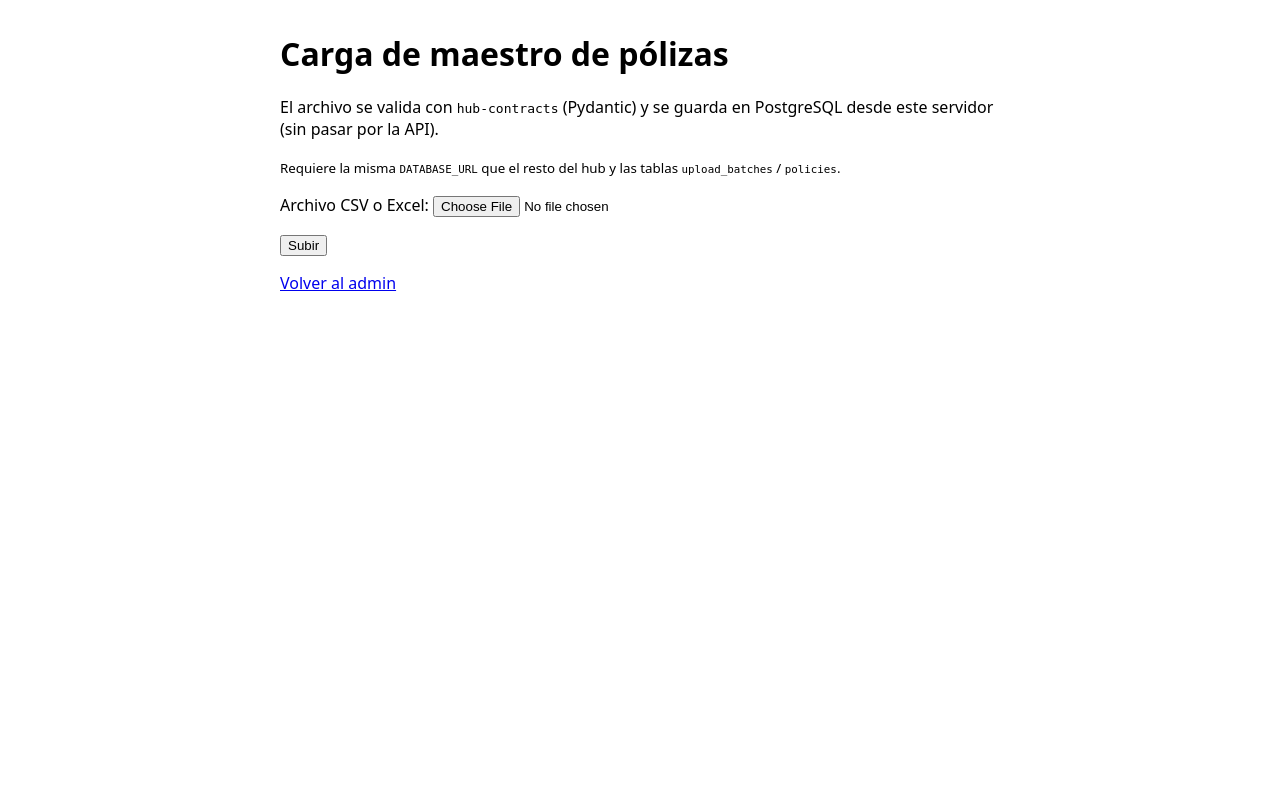
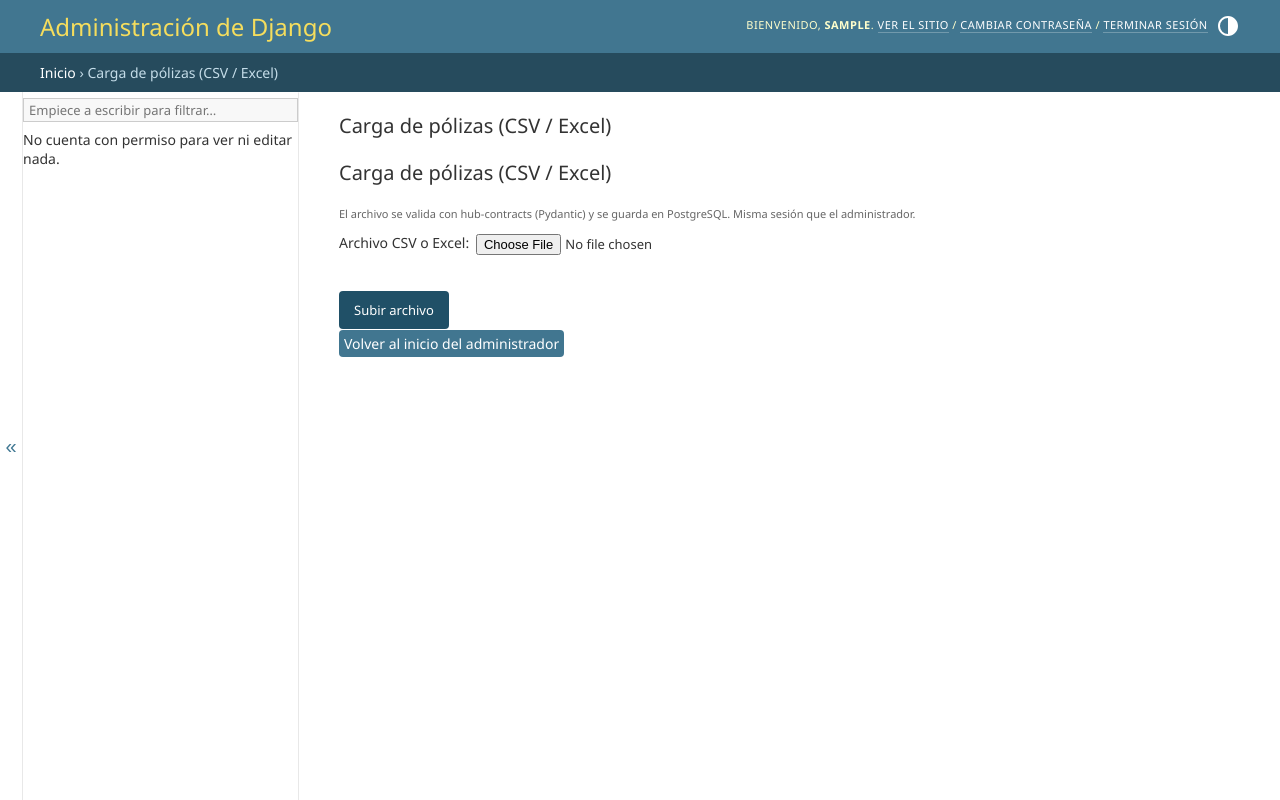
Before and after one commit to angelucv/insurance-intelligence-hub, a Django app: page /admin/upload-policies/ in a window 1280 px wide. Run offline with Django 5.2, Linux system fonts and the light colour scheme; the visitor is signed in with stand-in values (Sample User, id 1).

Commit message:
Admin: prioridad de plantillas DIRS + carga integrada en base_site
- TEMPLATES DIRS para que el botón del índice reemplace al admin empaquetado
- Vista de carga con each_context y plantilla admin/upload_policies.html
- Elimina HTML suelto que rompía el aspecto del portal Admin

Made-with: Cursor

```diff
--- a/backend-ingest/config/settings.py
+++ b/backend-ingest/config/settings.py
@@ -59,7 +59,8 @@ ROOT_URLCONF = "config.urls"
 TEMPLATES = [
     {
         "BACKEND": "django.template.backends.django.DjangoTemplates",
-        "DIRS": [],
+        # Primero: sobrescribe plantillas del admin empaquetado (p. ej. admin/index.html).
+        "DIRS": [BASE_DIR / "templates"],
         "APP_DIRS": True,
         "OPTIONS": {
             "context_processors": [
--- a/backend-ingest/core/templates/core/upload_policies.html
+++ /dev/null
@@ -1,29 +0,0 @@
-<!DOCTYPE html>
-<html lang="es">
-<head>
-  <meta charset="utf-8" />
-  <title>Carga de pólizas</title>
-  <style>
-    body { font-family: system-ui, sans-serif; max-width: 720px; margin: 2rem auto; }
-    pre { background: #f4f4f4; padding: 1rem; overflow: auto; }
-  </style>
-</head>
-<body>
-  <h1>Carga de maestro de pólizas</h1>
-  <p>El archivo se valida con <code>hub-contracts</code> (Pydantic) y se guarda en PostgreSQL desde este servidor (sin pasar por la API).</p>
-  <p><small>Requiere la misma <code>DATABASE_URL</code> que el resto del hub y las tablas <code>upload_batches</code> / <code>policies</code>.</small></p>
-  <form method="post" enctype="multipart/form-data">
-    {% csrf_token %}
-    {{ form.as_p }}
-    <button type="submit">Subir</button>
-  </form>
-  {% if error %}
-    <p style="color: crimson;"><strong>Error:</strong> {{ error }}</p>
-  {% endif %}
-  {% if result_json %}
-    <p><strong>Resultado</strong></p>
-    <pre>{{ result_json }}</pre>
-  {% endif %}
-  <p><a href="/admin/">Volver al admin</a></p>
-</body>
-</html>
--- a/backend-ingest/core/views.py
+++ b/backend-ingest/core/views.py
@@ -4,8 +4,9 @@ from __future__ import annotations
 
 import json
 
+from django.contrib import admin
 from django.contrib.admin.views.decorators import staff_member_required
-from django.shortcuts import render
+from django.template.response import TemplateResponse
 
 from core.forms import PolicyFileForm
 from core.ingest_service import ingest_policies_file
@@ -13,8 +14,14 @@ from core.ingest_service import ingest_policies_file
 
 @staff_member_required
 def upload_policies(request):  # noqa: ANN001
-    """Persiste CSV/XLSX en la misma BD que la API (validación Pydantic en el proceso Django)."""
-    context: dict = {"form": PolicyFileForm(), "result": None, "error": None}
+    """Persiste CSV/XLSX; plantilla integrada en el sitio Admin (base_site)."""
+    context = {
+        **admin.site.each_context(request),
+        "title": "Carga de pólizas (CSV / Excel)",
+        "form": PolicyFileForm(),
+        "error": None,
+        "result_json": None,
+    }
     if request.method == "POST":
         form = PolicyFileForm(request.POST, request.FILES)
         context["form"] = form
@@ -26,4 +33,4 @@ def upload_policies(request):  # noqa: ANN001
                 context["result_json"] = json.dumps(result, indent=2, ensure_ascii=False)
             except Exception as e:
                 context["error"] = str(e)
-    return render(request, "core/upload_policies.html", context)
+    return TemplateResponse(request, "admin/upload_policies.html", context)
--- a/backend-ingest/core/templates/admin/index.html
+++ b/backend-ingest/templates/admin/index.html
@@ -1,7 +1,7 @@
 {% extends "admin/base_site.html" %}
 {% load i18n static %}
 
-{# Índice del admin: mismo aspecto que el default + módulo de carga (evita extends admin/index.html → recursión). #}
+{# Prioridad: este archivo vive en TEMPLATES[DIRS] para sobrescribir el index del admin empaquetado. #}
 
 {% block extrastyle %}{{ block.super }}<link rel="stylesheet" href="{% static "admin/css/dashboard.css" %}">{% endblock %}
 
@@ -30,7 +30,7 @@
     </tbody>
   </table>
   <p class="help" style="margin: 0.5rem 0 0 1rem; max-width: 42rem;">
-    {% translate "Validación con contratos Pydantic y guardado en PostgreSQL. Todo ocurre dentro de este sitio de administración." %}
+    {% translate "Misma sesión y estilo que el resto del administrador: validación Pydantic y guardado en PostgreSQL." %}
   </p>
 </div>
 <div id="content-main">
--- /dev/null
+++ b/backend-ingest/templates/admin/upload_policies.html
@@ -0,0 +1,51 @@
+{% extends "admin/base_site.html" %}
+{% load i18n %}
+
+{% block title %}{{ title }} | {{ site_title|default:_('Django site admin') }}{% endblock %}
+
+{% block breadcrumbs %}
+<div class="breadcrumbs">
+  <a href="{% url 'admin:index' %}">{% translate 'Home' %}</a>
+  &rsaquo; {{ title }}
+</div>
+{% endblock %}
+
+{% block content %}
+<h1>{{ title }}</h1>
+
+<p class="help">
+  {% translate "El archivo se valida con hub-contracts (Pydantic) y se guarda en PostgreSQL. Misma sesión que el administrador." %}
+</p>
+
+<form method="post" enctype="multipart/form-data" id="upload-policies-form">
+  {% csrf_token %}
+  <fieldset class="module aligned">
+    {% for field in form %}
+      <div class="form-row">
+        {{ field.errors }}
+        {{ field.label_tag }}
+        {{ field }}
+        {% if field.help_text %}<div class="help">{{ field.help_text|safe }}</div>{% endif %}
+      </div>
+    {% endfor %}
+  </fieldset>
+  <div class="submit-row">
+    <input type="submit" value="{% translate 'Subir archivo' %}" class="default" name="_save">
+  </div>
+</form>
+
+{% if error %}
+  <p class="errornote">{{ error }}</p>
+{% endif %}
+
+{% if result_json %}
+  <div class="module">
+    <h2>{% translate "Resultado" %}</h2>
+    <pre style="overflow: auto; max-height: 24rem; padding: 1rem; background: var(--body-bg, #f8f8f8); border: 1px solid var(--hairline-color, #e0e0e0);">{{ result_json }}</pre>
+  </div>
+{% endif %}
+
+<p class="submit-row" style="padding-left: 0;">
+  <a href="{% url 'admin:index' %}" class="button">{% translate "Volver al inicio del administrador" %}</a>
+</p>
+{% endblock %}
```
Also changed, not shown: backend-ingest/README.md.
